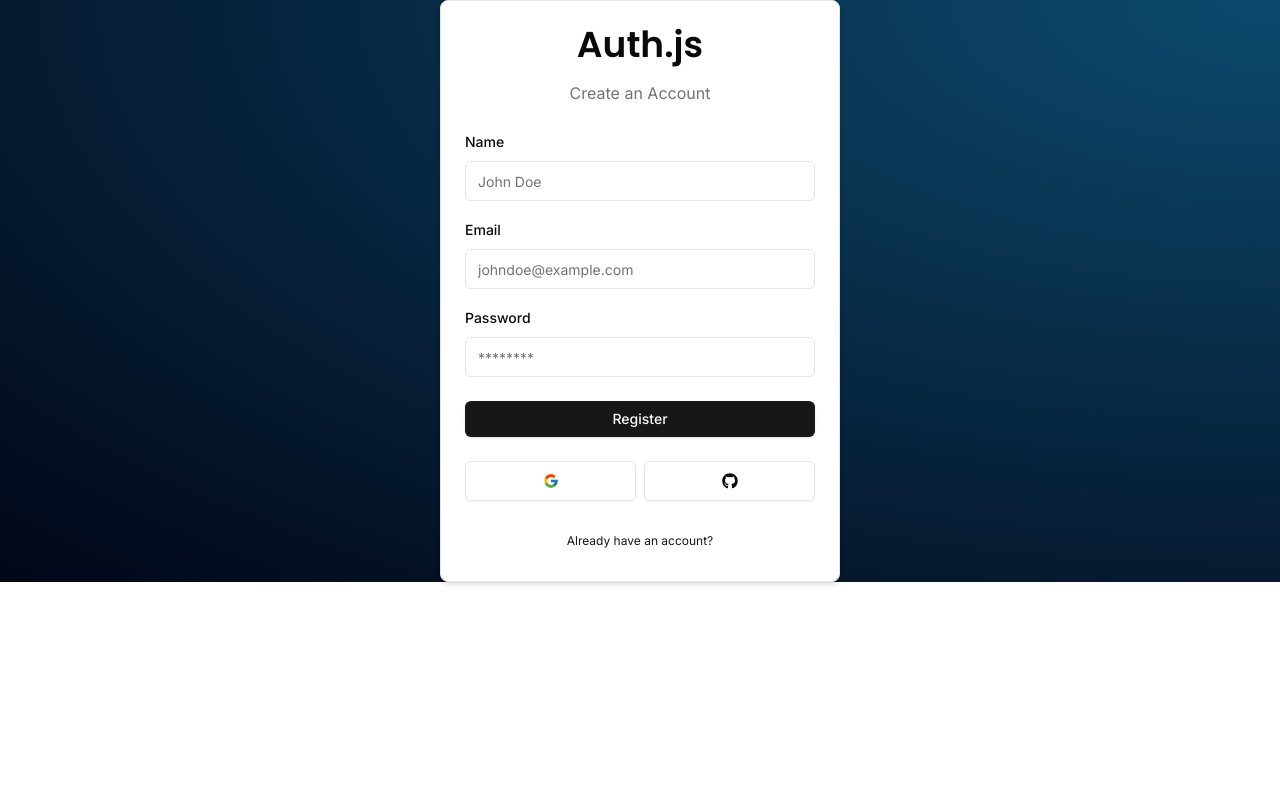
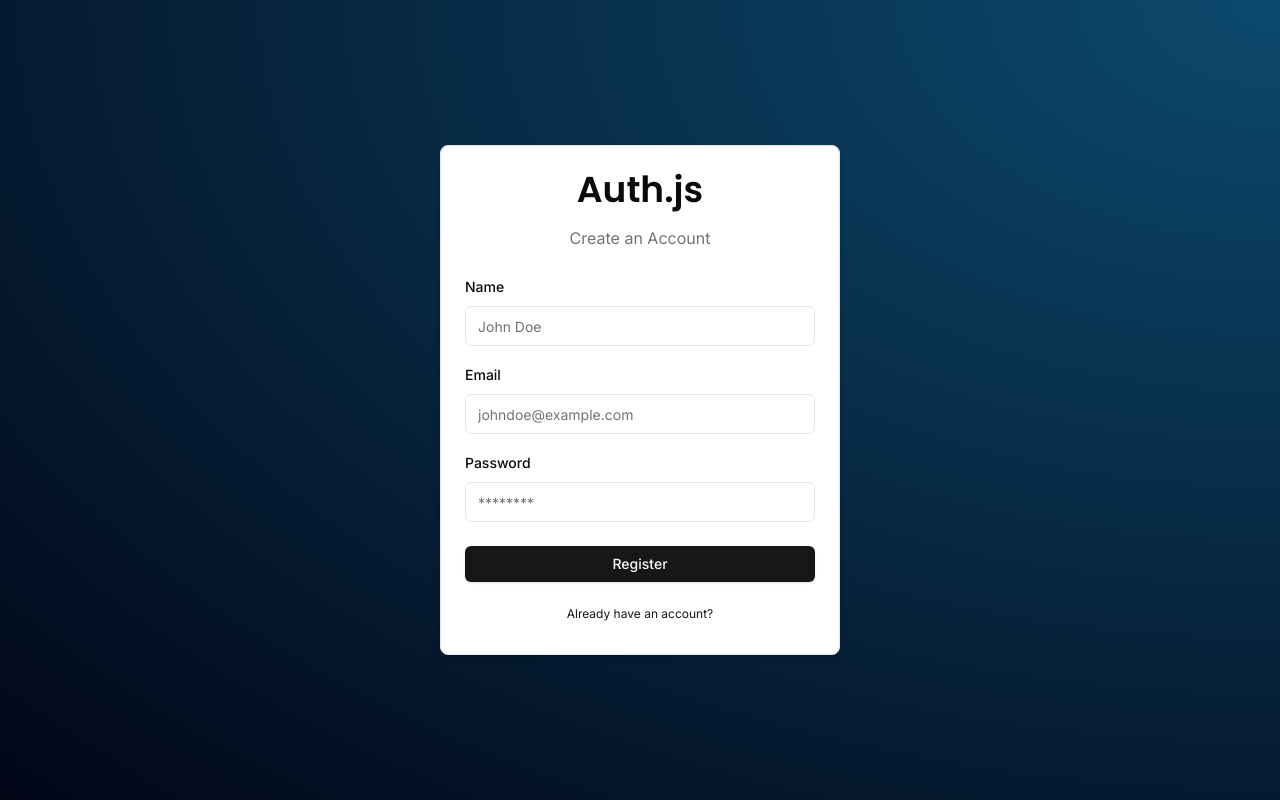
Before and after one commit to Gokochas10/optic-glass-system, a Next.js app: page /auth/register in a window 1280 px wide. Built offline with nearby package versions, Linux system fonts and the light colour scheme; no server answers.

Commit message:
Fixing card wrapper

```diff
--- a/app/auth/login/page.tsx
+++ b/app/auth/login/page.tsx
@@ -2,7 +2,7 @@
 import React from "react";
 
 const LoginPage = () => {
-  return <LoginForm />;
+  return (<div className="h-screen flex justify-center items-center"><LoginForm /></div>);
 };
 
 export default LoginPage;
--- a/app/auth/register/page.tsx
+++ b/app/auth/register/page.tsx
@@ -2,7 +2,7 @@
 import React from "react";
 
 const RegisterPage = () => {
-  return <RegisterForm />;
+  return <div className="h-screen flex justify-center items-center"><RegisterForm /></div>;
 };
 
 export default RegisterPage;
--- a/app/page.tsx
+++ b/app/page.tsx
@@ -11,7 +11,7 @@
   return (
     <main
       className={cn(
-        "flex h-full flex-col items-center justify-center bg-gradient h-screen"
+        "flex flex-col items-center justify-center bg-gradient"
       )}
     >
       <div className=" space-y-6 text-center">
--- a/components/auth/login-form.tsx
+++ b/components/auth/login-form.tsx
@@ -67,6 +67,7 @@
   };
 
   return (
+    <div className="min-h-[300px]">
       <CardWrapper
         headerLabel="Welcome back"
         backButtonLabel="Don't have an account?"
@@ -74,8 +75,8 @@
         showSocial={false}
       >
         <Form {...form}>
-        <form onSubmit={form.handleSubmit(onSubmit)} className=" space-y-6 h-fit">
-          <div className=" space-y-4">
+          <form onSubmit={form.handleSubmit(onSubmit)} className="space-y-6">
+            <div className="space-y-4">
               {showTwoFactor && (
                 <FormField
                   control={form.control}
@@ -155,5 +156,6 @@
           </form>
         </Form>
       </CardWrapper>
+    </div>
   );
 };
--- a/components/auth/register-form.tsx
+++ b/components/auth/register-form.tsx
@@ -46,15 +46,19 @@
   };
 
   return (
+    <div>
       <CardWrapper
         headerLabel="Create an Account"
         backButtonLabel="Already have an account?"
         backButtonHref="/auth/login"
-      showSocial
+        showSocial= {false}
       >
         <Form {...form}>
-        <form onSubmit={form.handleSubmit(onSubmit)} className=" space-y-6">
-          <div className=" space-y-4">
+          <form
+            onSubmit={form.handleSubmit(onSubmit)}
+            className="space-y-6 h-[300px]"
+          >
+            <div className="space-y-4">
               <FormField
                 control={form.control}
                 name="name"
@@ -124,5 +128,6 @@
           </form>
         </Form>
       </CardWrapper>
+    </div>
   );
 };
```
Lines whose indentation alone changed are shown as unchanged.
